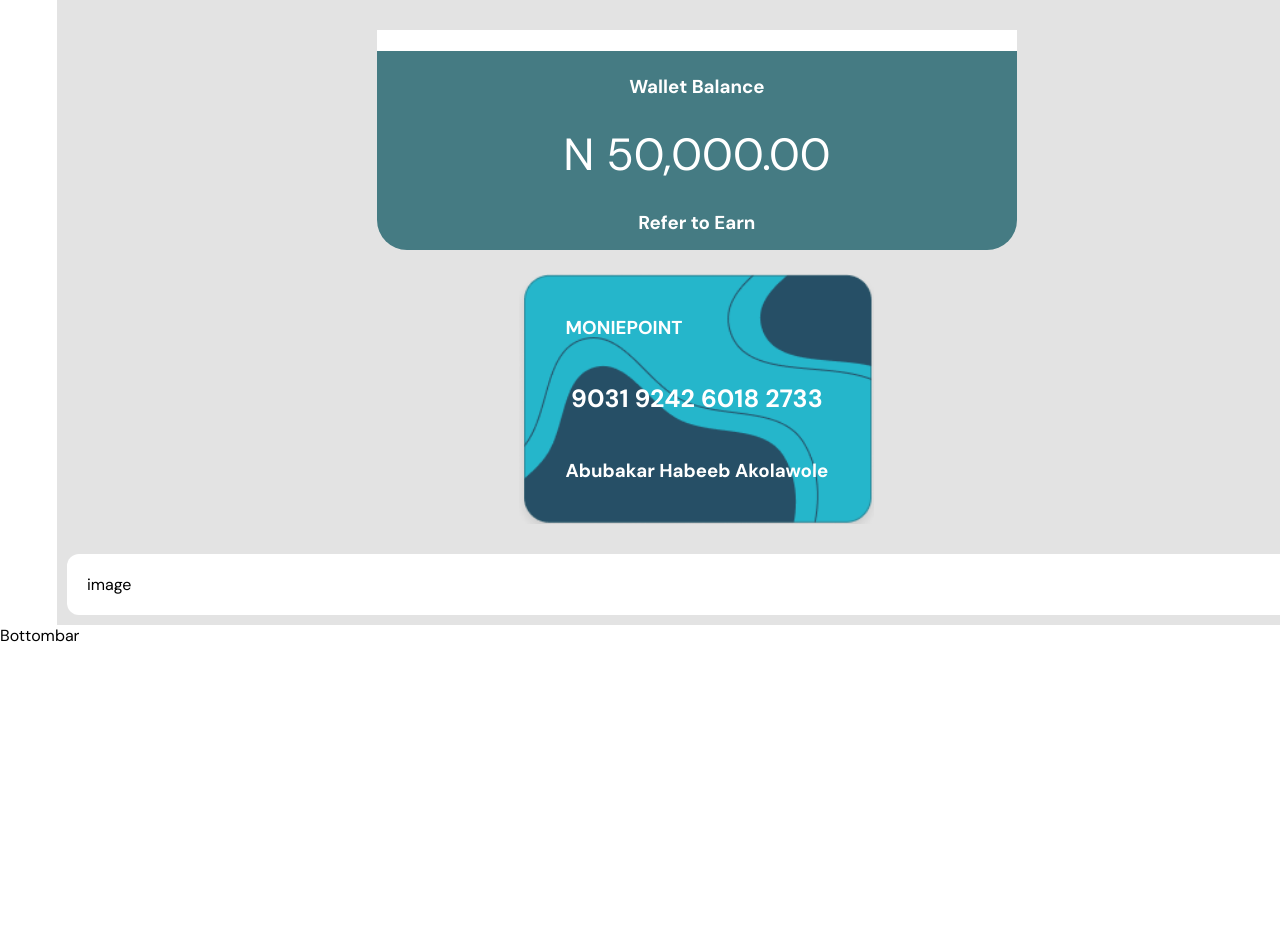
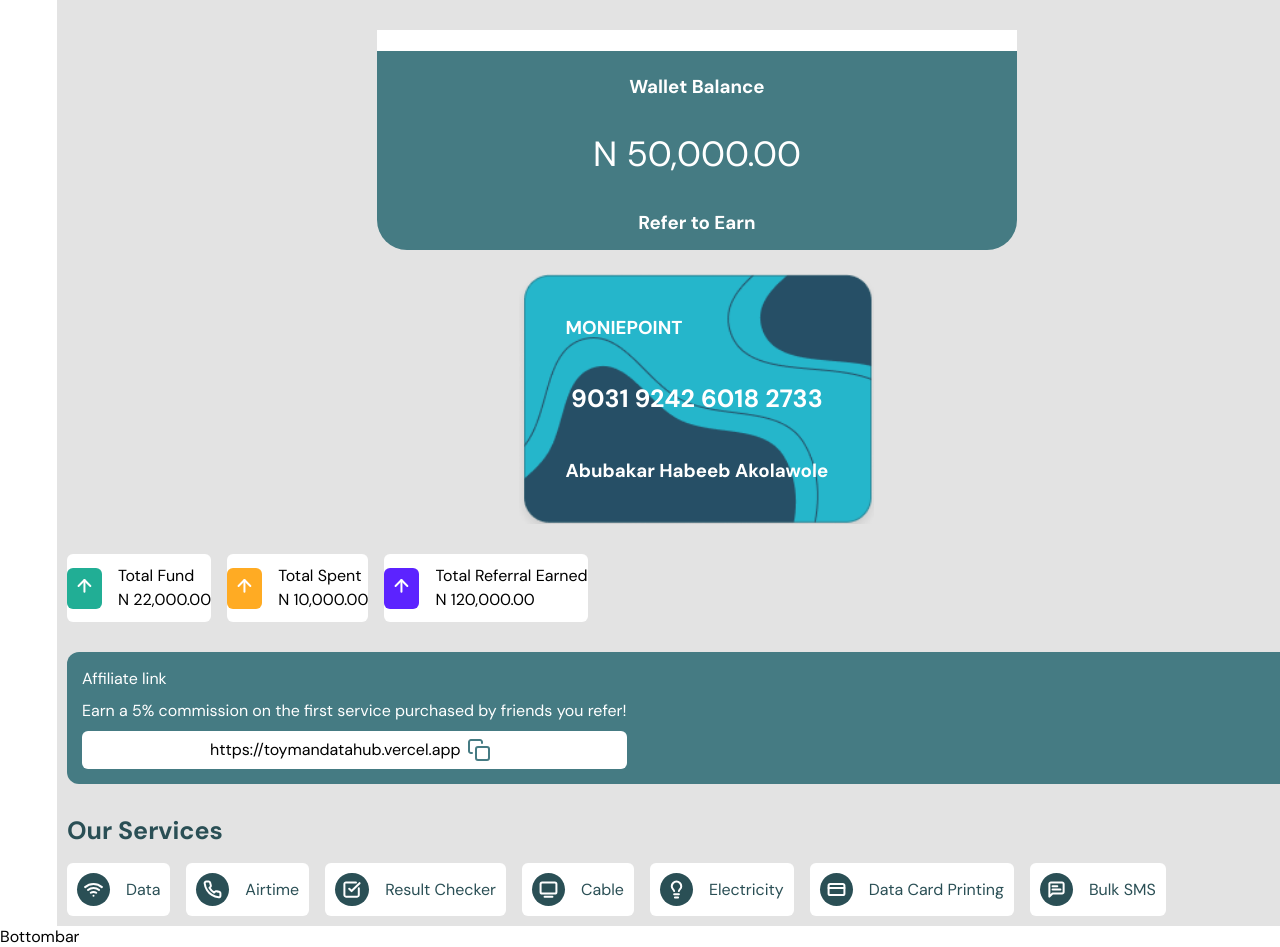
Before and after one commit to Toyman-tech/toymandatahub, a Next.js app: page /dashboard in a window 1280 px wide. Shown: the part 140-1087 px from the top of the page. Before the commit the page ends 800 px from the top, so only its background shows below. Built offline with nearby package versions, Linux system fonts and the light colour scheme; a web font is replaced by a local one.

Commit message:
Hello world

```diff
--- a/app/dashboard/page.tsx
+++ b/app/dashboard/page.tsx
@@ -2,6 +2,8 @@
 import {Box, Stack} from '@mui/material';
 import Card from '@/components/Card';
 import Features from '@/components/Features';
+import AfiiliateCard from '@/components/AfiiliateCard';
+import Serv from '@/components/Serv';
 
 
 export default function Home() {
@@ -21,6 +23,8 @@
       </Box>
       <Card/>
       <Features/>
+      <AfiiliateCard/>
+      <Serv/>
       </Box>
     </main>
   );
--- /dev/null
+++ b/components/AfiiliateCard.tsx
@@ -0,0 +1,46 @@
+import { Box, Stack, Typography } from "@mui/material";
+import React from "react";
+
+const AfiiliateCard = () => {
+  return (
+    <Box
+      display="flex"
+      mt="30px"
+      sx={{
+        backgroundColor: "#457B83",
+        borderRadius: "12px",
+        color: "#ffff",
+      }}
+    >
+      <Stack direction="column" padding="15px" spacing={1}>
+        <Typography>Affiliate link</Typography>
+        <Typography>
+          Earn a 5% commission on the first service purchased by friends you
+          refer!
+        </Typography>
+        <Box sx={{ backgroundColor: "#ffff", borderRadius: "6px" }}
+        display='flex'
+        justifyContent={'center'}
+        alignItems={'center'}
+        >
+          <Stack direction={"row"}
+          justifyContent={'center'}
+          alignItems={'center'}
+          >
+            <Typography color="black">
+              https://toymandatahub.vercel.app
+            </Typography>
+            <Box
+              component={"img"}
+              // ml={{ xs: "10px", md: "55px" }}
+              src="/dashboardassets/copy.svg"
+              padding={"7px"}
+            />
+          </Stack>
+        </Box>
+      </Stack>
+    </Box>
+  );
+};
+
+export default AfiiliateCard;
--- a/components/Card.tsx
+++ b/components/Card.tsx
@@ -59,7 +59,7 @@
               <Box component="h3" display="flex" justifyContent={"start"}>
                 Wallet Balance
               </Box>
-              <Typography  fontSize={"45px"}>
+              <Typography  fontSize={"35px"}>
                 N 50,000.00
               </Typography>
               <Box component="h3">Refer to Earn</Box>
--- a/components/Features.tsx
+++ b/components/Features.tsx
@@ -1,27 +1,75 @@
-import { Box, Stack, Typography } from '@mui/material'
-import React from 'react'
+import { Box, Stack, Typography } from "@mui/material";
+import React from "react";
+
+const stats = [
+  {
+    title: "Total Fund",
+    amount: "22,000.00",
+    img: "/dashboardassets/arrowdown.svg",
+    col:"#21AE95"
+  },
+  {
+    title: "Total Spent",
+    amount: "10,000.00",
+    img: "/dashboardassets/arrowdown.svg",
+    col:"#FFAB23"
+  },
+  {
+    title: "Total Referral Earned",
+    amount: "120,000.00",
+    img: "/dashboardassets/arrowdown.svg",
+    col:"#5C23FF"
+  },
+];
 
 const Features = () => {
   return (
     <Box>
-        <Stack direction='column'>
+      <Stack direction={{ md: "row", xs: "column" }}
+      spacing={2}>
+        {stats.map((stat) => (
+          <Box key={stat.title}>
             <Box
               sx={{
-                backgroundColor:'#ffff',
-                padding:'20px',
-                borderRadius:'12px',
+                backgroundColor: "#ffff",
+                // padding:'20px',
+                borderRadius: "6px",
               }}
             >
-            <Stack direction='row'>
-              <Box>image</Box>
-              <Typography>
+              <Stack
+                direction="row"
+                spacing={2}
+                justifyContent={"start"}
+                alignItems={"center"}
+                py="10px"
+              >
+                <Box
 
-              </Typography>
+                  sx={{
+                    backgroundColor:`${stat.col}`,
+                    justifyContent: "center",
+                    alignItems: "center",
+                  }}
+                  borderRadius={"6px"}
+                >
+                  <Box
+                    component={"img"}
+                    // ml={{ xs: "10px", md: "55px" }}
+                    src={stat.img}
+                    padding={"7px"}
+                  />
+                </Box>
+                <Stack direction={"column"}>
+                  <Typography>{stat.title}</Typography>
+                  <Typography>N {stat.amount}</Typography>
+                </Stack>
               </Stack>
             </Box>
+          </Box>
+        ))}
       </Stack>
     </Box>
-  )
-}
+  );
+};
 
-export default Features
+export default Features;
--- a/components/LandingPage.tsx
+++ b/components/LandingPage.tsx
@@ -80,7 +80,7 @@
                 >
                   Welcome to a technology platform that provides instant and
                   smooth services at the best possible price without
-                  compromisung quality.
+                  compromising quality.
                 </Box>
                 <Box
                   component="h4"
--- /dev/null
+++ b/components/Serv.tsx
@@ -0,0 +1,72 @@
+import { Box, Stack, Typography } from "@mui/material";
+import React from "react";
+
+const availables = [
+  { title: "Data", img: "/dashboardassets/wifi.svg" },
+  { title: "Airtime", img: "/dashboardassets/phone.svg" },
+  { title: "Result Checker", img: "/dashboardassets/lucidecheck-big.svg" },
+  { title: "Cable", img: "/dashboardassets/lucidetv.svg" },
+  { title: "Electricity", img: "/dashboardassets/lucidebulb.svg" },
+  { title: "Data Card Printing", img: "/dashboardassets/creditcard.svg" },
+  { title: "Bulk SMS", img: "/dashboardassets/messagetext.svg" },
+];
+
+const Serv = () => {
+  return (
+    <Box
+     mt="30px"
+    >
+      <Stack direction={"column"}
+      spacing={2}
+      >
+        <Box component={"h2"} fontSize={"25px"} sx={{ color: "#2A4F55" }}>
+          Our Services
+        </Box>
+        <Stack direction={{ md: "row", xs: "column" }} spacing={2}>
+          {availables.map((available) => (
+            <Box key={available.title}>
+              <Box
+                sx={{
+                  backgroundColor: "#ffff",
+                  // padding:'20px',
+                  borderRadius: "6px",
+                //   boxShadow:'black'
+                }}
+              >
+                <Stack
+                  direction="row"
+                  spacing={2}
+                  justifyContent={"start"}
+                  alignItems={"center"}
+                  p="10px"
+                >
+                  <Box
+                    sx={{
+                      backgroundColor: "#2A4F55",
+                      justifyContent: "center",
+                      alignItems: "center",
+                    }}
+                    borderRadius={"50px"}
+                  >
+                    <Box
+                      component={"img"}
+                      // ml={{ xs: "10px", md: "55px" }}
+                      display={'flex'}
+                      justifyContent={'center'}
+                      src={available.img}
+                      padding={"7px"}
+                    />
+                  </Box>
+                  <Typography color="#2A4F55">{available.title}
+                  </Typography>
+                </Stack>
+              </Box>
+            </Box>
+          ))}
+        </Stack>
+      </Stack>
+    </Box>
+  );
+};
+
+export default Serv;
--- a/components/Services.tsx
+++ b/components/Services.tsx
@@ -15,7 +15,7 @@
           alignItems={"center"}
         >
           <Box component={"h2"}
-          fontSize={'32px'}
+          fontSize={'30px'}
           sx={{color:"#2A4F55"}}
           >Our Services</Box>
           <Box
```
Also changed, not shown: components/Testimonies.tsx (+46 -48 lines), public/dashboardassets/copy.svg, public/logo.svg. Lines whose indentation alone changed are shown as unchanged.
